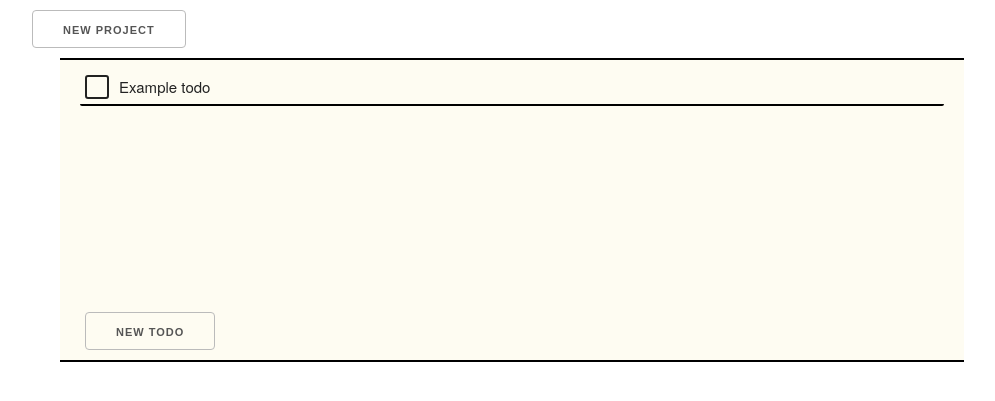
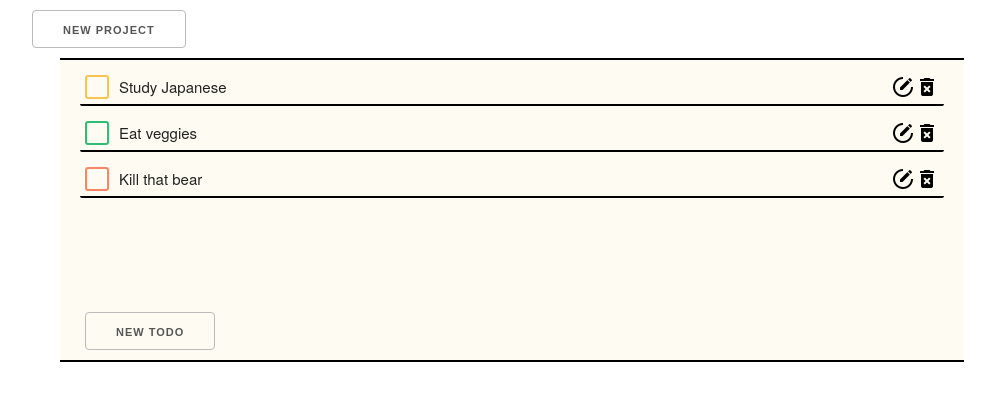
Before and after one commit to TreusK/2do, a website built with webpack: page dist/index.html in a window 1280 px wide. Shown: the part 225-626 px from the top of the page, without its empty margins (128-1123 px from the left). Built offline with nearby package versions, Linux system fonts and the light colour scheme.

Commit message:
adding elemMaker function to create html elements a little easier, dats it

```diff
--- a/src/index.js
+++ b/src/index.js
@@ -5,8 +5,52 @@ let newTodoBtn = document.querySelector('#newTodoBtn');
 let newProjectBtn = document.querySelector('#newProjectBtn');
 let form = document.querySelector('#form');
 
-let arrOfTodos = [];
+//Import icons
+import deleteIcon from './modules/delete.png';
+import editIcon from './modules/edit.png';
 
+
+
+//Test default object for now
+let defObj = {
+    description: "Anki and shit",
+    priority: "normal",
+    title: "Study Japanese",
+}
+let defObj2 = {
+    description: "Tomato egg salad, 10/10",
+    priority: "low",
+    title: "Eat veggies",
+}
+let defObj3 = {
+    description: "Get the axe, sharpen it and let Bibi know I'll be back tomorrow",
+    priority: "urgent",
+    title: "Kill that bear",
+}
+
+
+let arrOfTodos = [defObj, defObj2, defObj3];
+
+//General function to create html elements
+function elemMaker(elemToCreate, attribute, eventFunc, extraObj) {
+    let elem = document.createElement(elemToCreate);
+    (elemToCreate == 'div')
+        ? elem.classList.add(attribute)
+        : elem.src = attribute;
+    if(attribute == 'todoCheckbox') {
+        let lvl = extraObj.priority;
+        elem.classList.add('level'+lvl);
+    }
+    if(attribute == 'todoTitle') {
+        elem.textContent = extraObj.title;
+    }
+    //Return early for the todo since it doesn't need an event
+    if(attribute == 'todo') {
+        return elem;
+    }
+    elem.addEventListener('click', eventFunc);
+    return elem;
+}
 
 ///////ToDo module
 const todoMaker = (() => {
@@ -15,13 +59,39 @@ const todoMaker = (() => {
         todosContainer.innerHTML = '';
     }
 
-    //Private function to take an object and return an html todo element
+    //Private event function to Edit a todo
+    function editFunc(e) {
+        console.log('editin');
+    }
+
+    //Private event function to Delete a todo
+    function deleteFunc(e) {
+        console.log('deletin')
+    }
+
+    //Private event function to show the description/extra info of a todo on click
+    function showInfoFunc() {
+        console.log('showin info');
+    }
+
+    //Private event function for the checkbox
+    function checkboxFunc() {
+        console.log('checkbox shit')
+    }
+
+    //Private function to take an object and return a complete html todo element
     function objToHtml(obj) {
-        let todo = document.createElement('div');
-        todo.classList.add('todo');
+        let todo = elemMaker('div', 'todo');
 
-        todo.innerHTML =   `<div class='todoCheckbox level${obj.priority}'></div>
-                            <div class='todoTitle'>${obj.title}</div>`;
+        let todoCheckbox = elemMaker('div', 'todoCheckbox', checkboxFunc, obj);
+        let todoTitle = elemMaker('div', 'todoTitle', showInfoFunc, obj);
+        let deleteImage = elemMaker('img', deleteIcon, deleteFunc);
+        let editImage = elemMaker('img', editIcon, editFunc);
+
+        todo.append(todoCheckbox);
+        todo.append(todoTitle);
+        todo.append(editImage);
+        todo.append(deleteImage);
         return todo;
     }
 
@@ -77,9 +147,12 @@ form.addEventListener('submit', (e) => {
     let checkedRadio = document.querySelector(`input[type='radio']:checked`);;
     let todoObj = formModule.formToObj(elements, checkedRadio);
     arrOfTodos.push(todoObj);
+    console.log(arrOfTodos);
 
     todoMaker.reset();
     todoMaker.renderArr();
     containerForm.classList.remove('showMe');
     form.reset();
 })
+
+todoMaker.renderArr();
--- a/webpack.config.js
+++ b/webpack.config.js
@@ -6,4 +6,16 @@ module.exports = {
     filename: 'main.js',
     path: path.resolve(__dirname, 'dist'),
   },
+  module: {
+    rules: [
+      {
+        test: /\.css$/i,
+        use: ['style-loader', 'css-loader'],
+      },
+      {
+        test: /\.(png|svg|jpg|jpeg|gif)$/i,
+        type: 'asset/resource',
+      },
+    ],
+  },
 };
```
Also changed, not shown: dist/ec883566fe146393adc5.png (added), dist/f0f8c380cc7535888f0d.png (added), dist/index.html, dist/main.js, dist/style.css, src/modules/delete.png (added), src/modules/edit.png (added).
